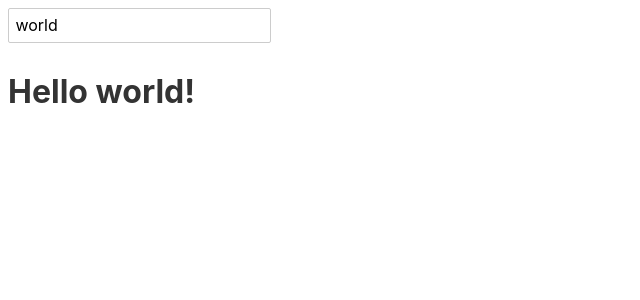
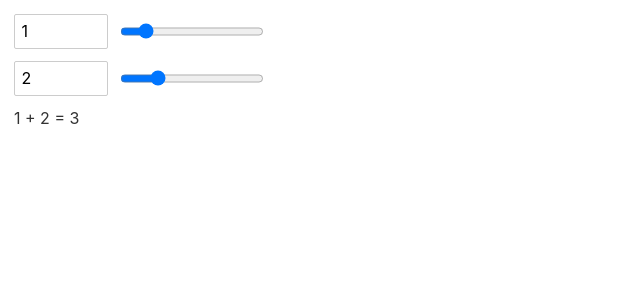
Before and after one commit to phucbm/svelte-ohayou, a Svelte app: page / in a window 1280 px wide. Shown: the top 300 px of the page, without its empty margins (0-640 px from the left). Built offline with nearby package versions, Linux system fonts and the light colour scheme.

Commit message:
bindings: numeric inputs

```diff
--- a/src/App.svelte
+++ b/src/App.svelte
@@ -1,7 +1,21 @@
 <script>
-    let name = 'world';
+    let a = 1;
+    let b = 2;
 </script>
 
-<input bind:value={name}>
+<label>
+    <input type=number bind:value={a} min=0 max=10>
+    <input type=range bind:value={a} min=0 max=10>
+</label>
 
-<h1>Hello {name}!</h1>
+<label>
+    <input type=number bind:value={b} min=0 max=10>
+    <input type=range bind:value={b} min=0 max=10>
+</label>
+
+<p>{a} + {b} = {a + b}</p>
+
+<style>
+    label { display:flex }
+    input, p { margin:6px }
+</style>
```
